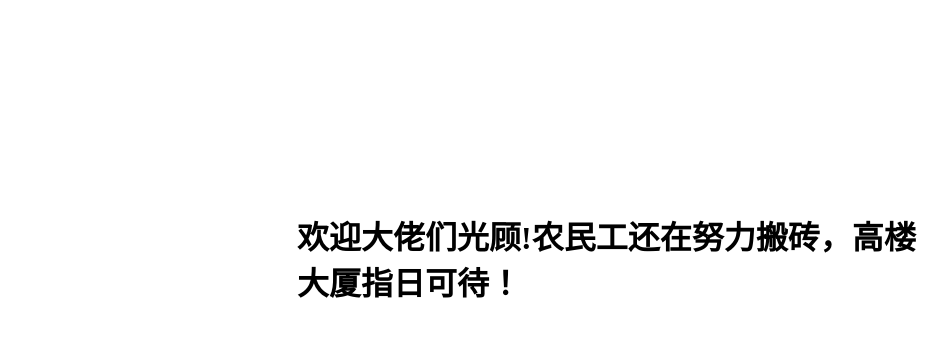
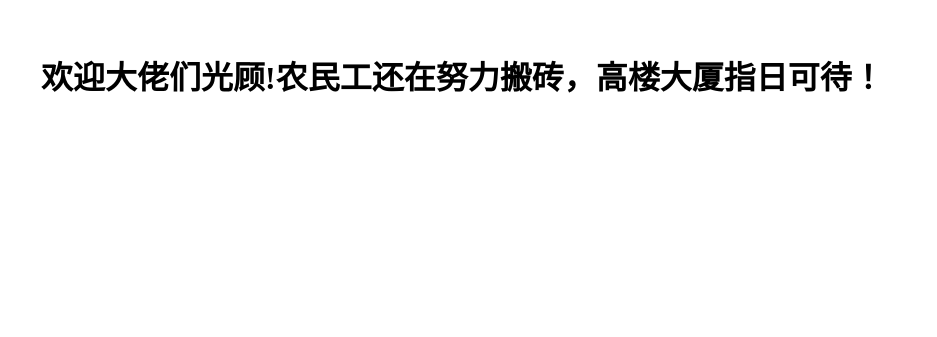
Before and after one commit to freshbin/freshbin.github.io, a plain HTML site: page index.html in a window 1280 px wide. Shown: the part 209-546 px from the top of the page, without its empty margins (343-1280 px from the left). Drawn offline with Linux system fonts and the light colour scheme.

Commit message:
Update index.html

```diff
--- a/index.html
+++ b/index.html
@@ -2,8 +2,8 @@
   <style type="text/css">
 #login{
 position:absolute;
-top:50%;
-left:50%;
+top:30%;
+left:30%;
 }
 </style>
   <script>
```
